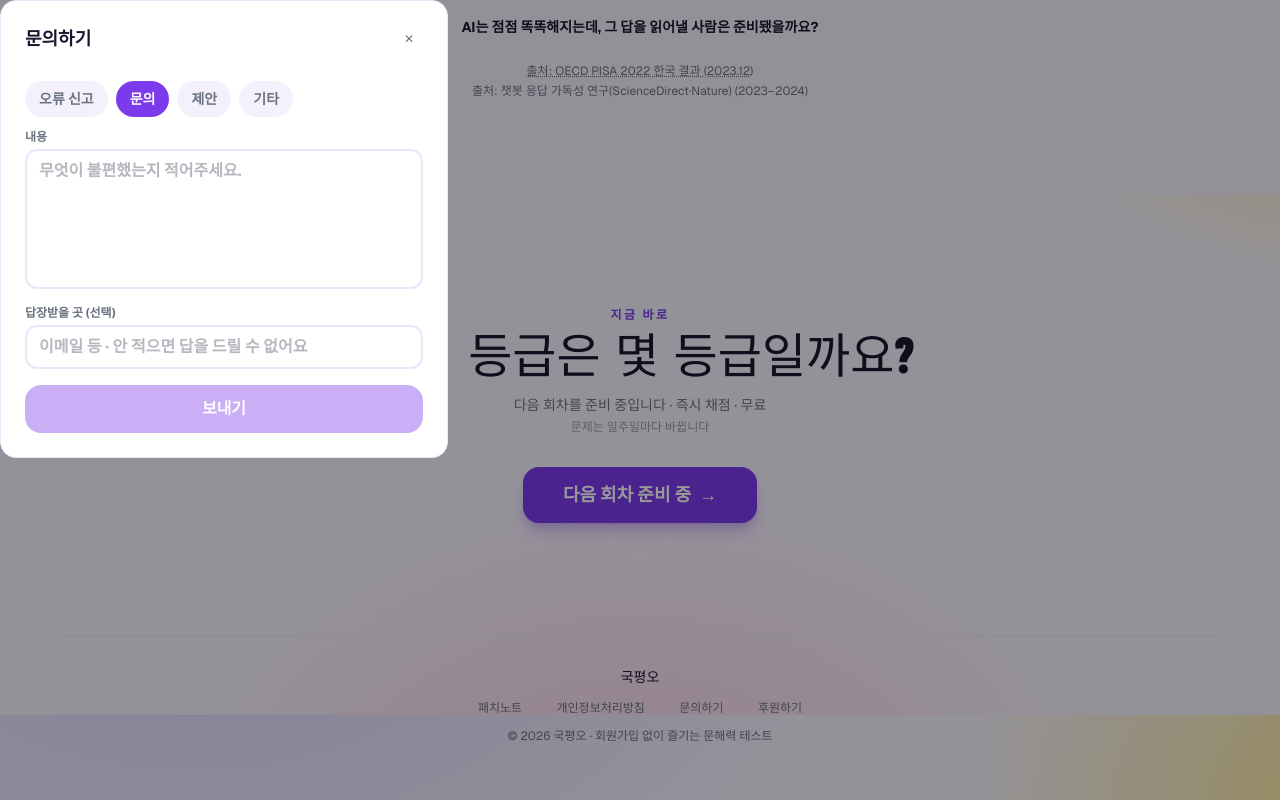
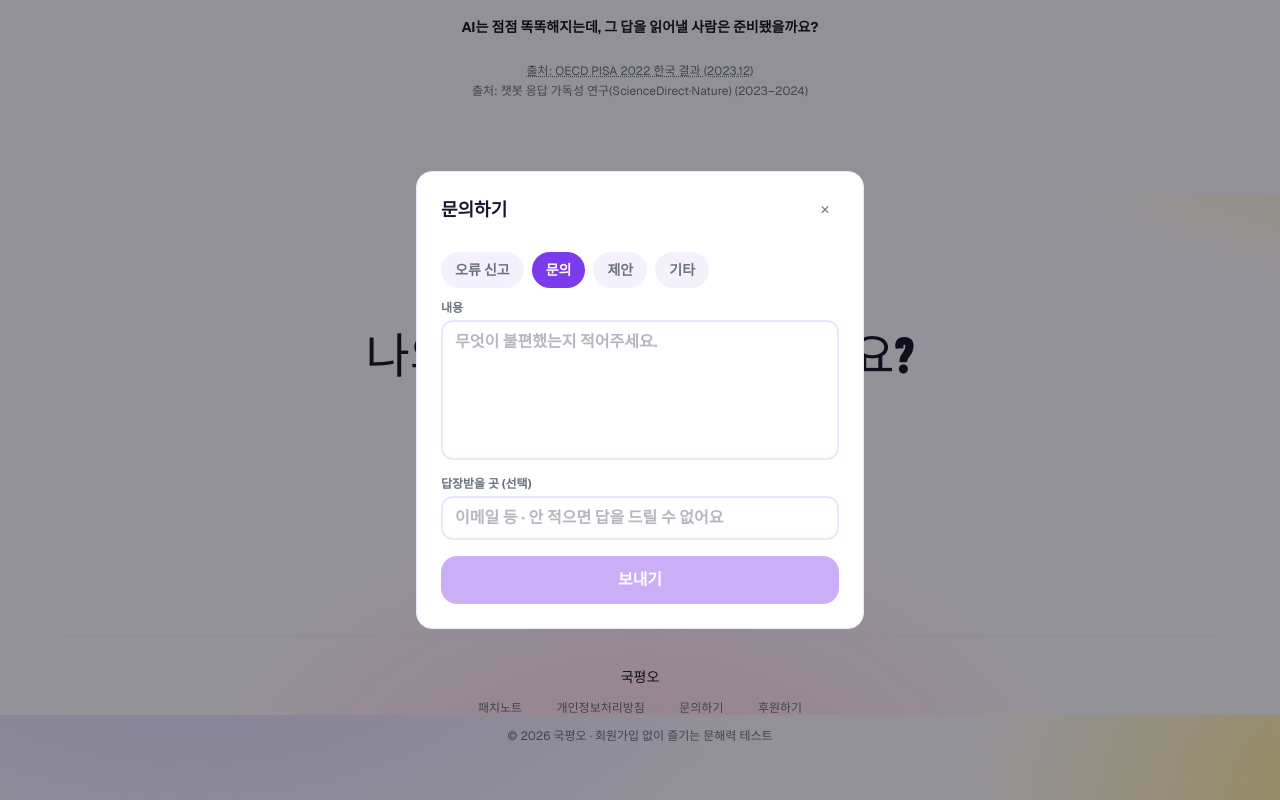
Before and after one commit to min-38/GukPyeongO, a Next.js app: page / in a window 1280 px wide. Both pictures are taken after a click on the button "문의하기". Shown: the part 3285-4085 px from the top of the page. Built offline with nearby package versions, Linux system fonts and the light colour scheme; no server answers.

Commit message:
[fix] 문의 창이 좌상단에 붙던 문제 — 가운데 정렬

```diff
--- a/app/(app)/InquiryDialog.tsx
+++ b/app/(app)/InquiryDialog.tsx
@@ -82,7 +82,9 @@ export default function InquiryDialog() {
       <dialog
         ref={ref}
         aria-labelledby="inquiry-title"
-        className="w-[min(28rem,calc(100vw-2rem))] rounded-2xl border border-border bg-surface p-0 text-left text-foreground backdrop:bg-black/40"
+        // m-auto 로 가운데를 잡는다 — <dialog> 는 브라우저 기본 margin:auto 로 가운데 오는데
+        // Tailwind 초기화가 margin 을 0으로 되돌려 좌상단에 붙어 버린다.
+        className="m-auto max-h-[calc(100dvh-2rem)] w-[min(28rem,calc(100vw-2rem))] overflow-y-auto rounded-2xl border border-border bg-surface p-0 text-left text-foreground backdrop:bg-black/40"
       >
         <form onSubmit={submit} className="flex flex-col gap-3 p-6">
           <div className="flex items-start justify-between gap-3">
```
